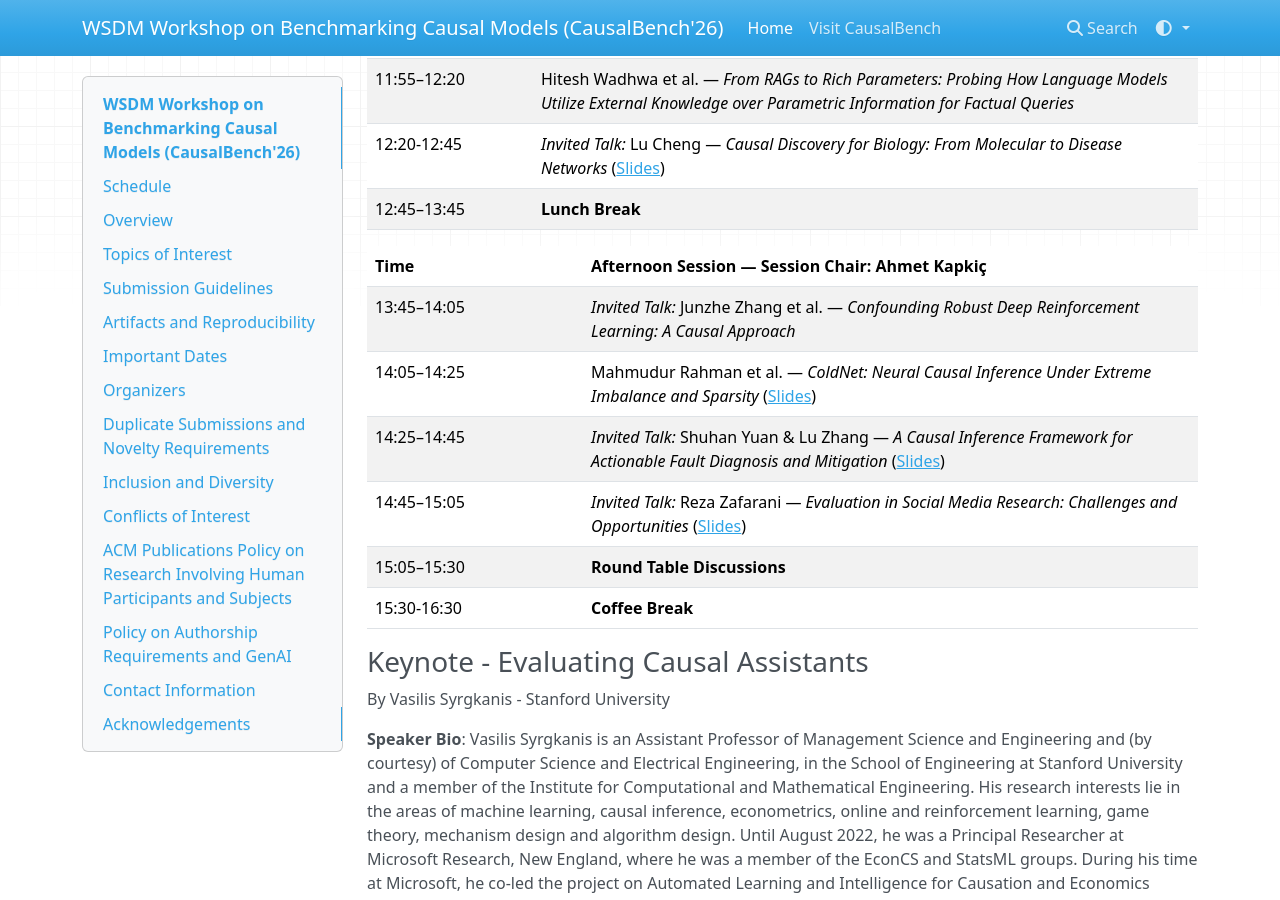
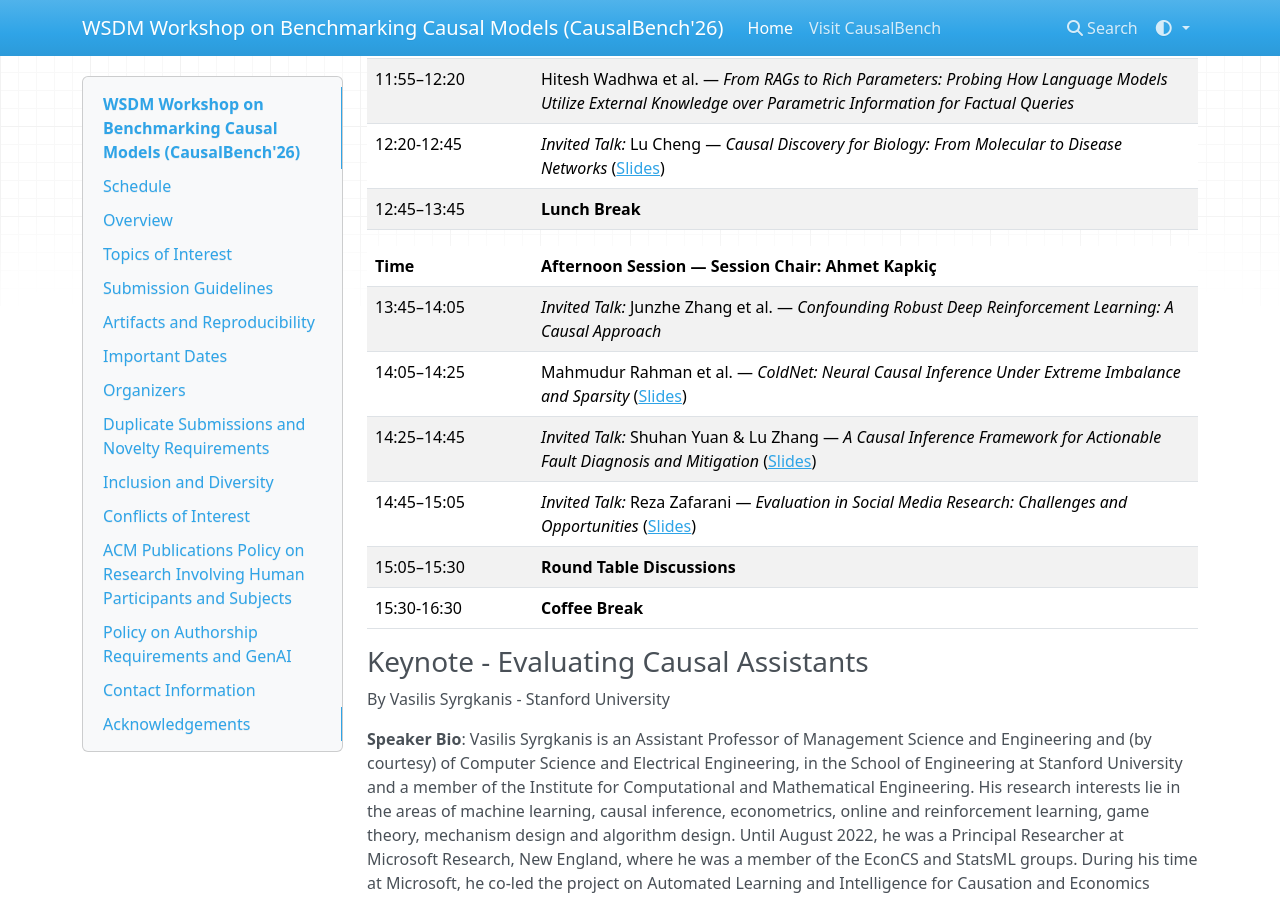
Before and after one commit to CausalBenchOrg/CausalBench-WSDM26, an MkDocs documentation site: the page built from docs/index.md, in a window 1280 px wide and 900 px high, scrolled down 901 px. Built offline with MkDocs 1.6.1, drawn with Linux system fonts in a browser that asks for light colours; nearby versions of some CDN libraries.

Commit message:
Update index.md

```diff
--- a/docs/index.md
+++ b/docs/index.md
@@ -23,7 +23,7 @@ The workshop **took** place during [WSDM'26](https://wsdm-conference.org/2026/),
 | 12:20-12:45   | _Invited Talk:_ Lu Cheng — *Causal Discovery for Biology: From Molecular to Disease Networks* ([Slides](https://docs.google.com/presentation/d/1Aw128_-FXXXeZZJzahk5JSwQr3YHYvwA))|
 | 12:45–13:45   | **Lunch Break** |
 
-| <div style="width:200px">Time</div> | **Afternoon Session** — Session Chair: Ahmet Kapkiç |
+| <div style="width:150px">Time</div> | **Afternoon Session** — Session Chair: Ahmet Kapkiç |
 |---------------|---------|
 | 13:45–14:05   | _Invited Talk:_ Junzhe Zhang et al. — *Confounding Robust Deep Reinforcement Learning: A Causal Approach* |
 | 14:05–14:25   | Mahmudur Rahman et al. — *ColdNet: Neural Causal Inference Under Extreme Imbalance and Sparsity* ([Slides](https://drive.google.com/file/d/1TrTSebAb7B3kFedzv2ObvJ7Z4MubHi8j))|
```
